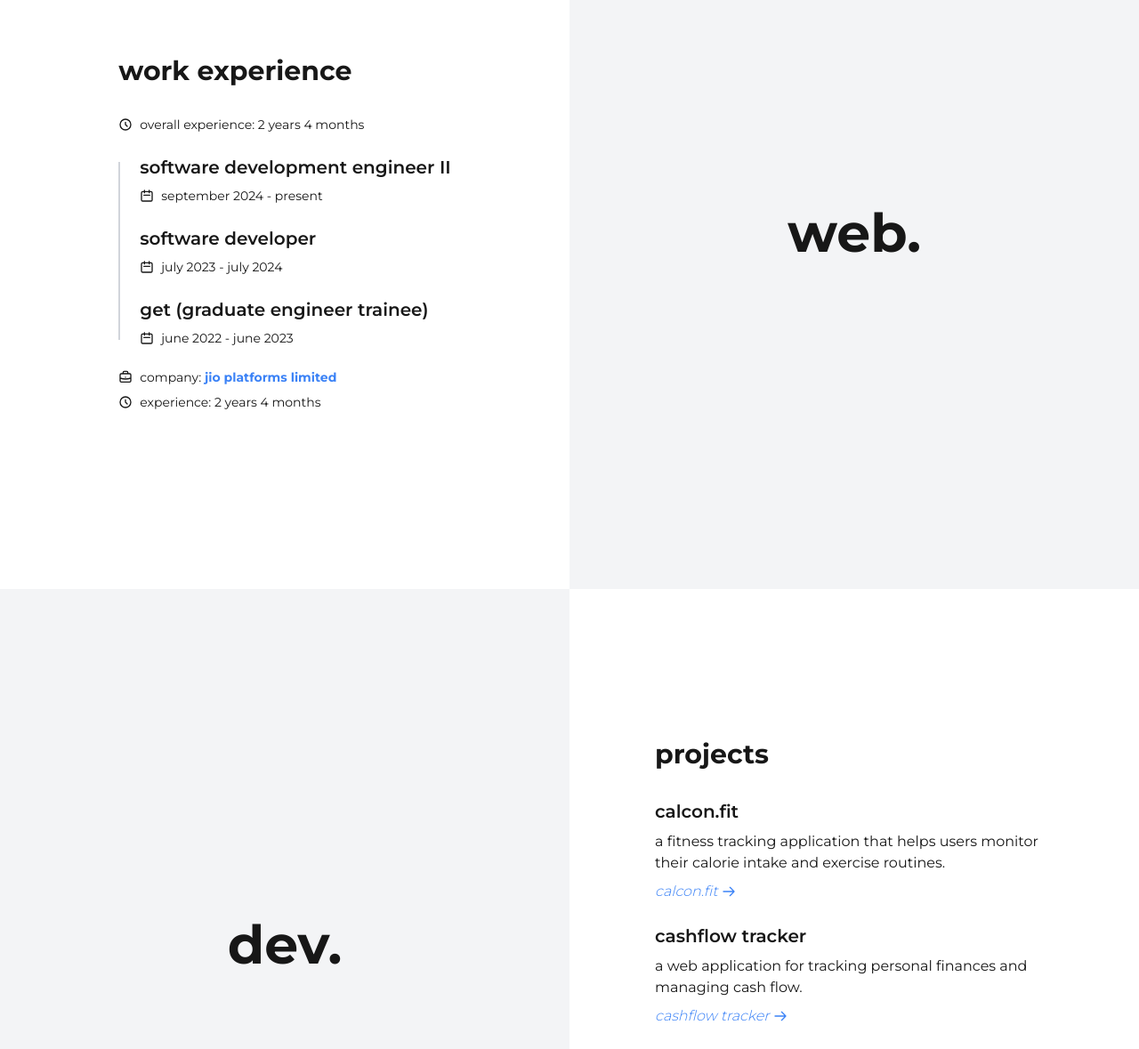
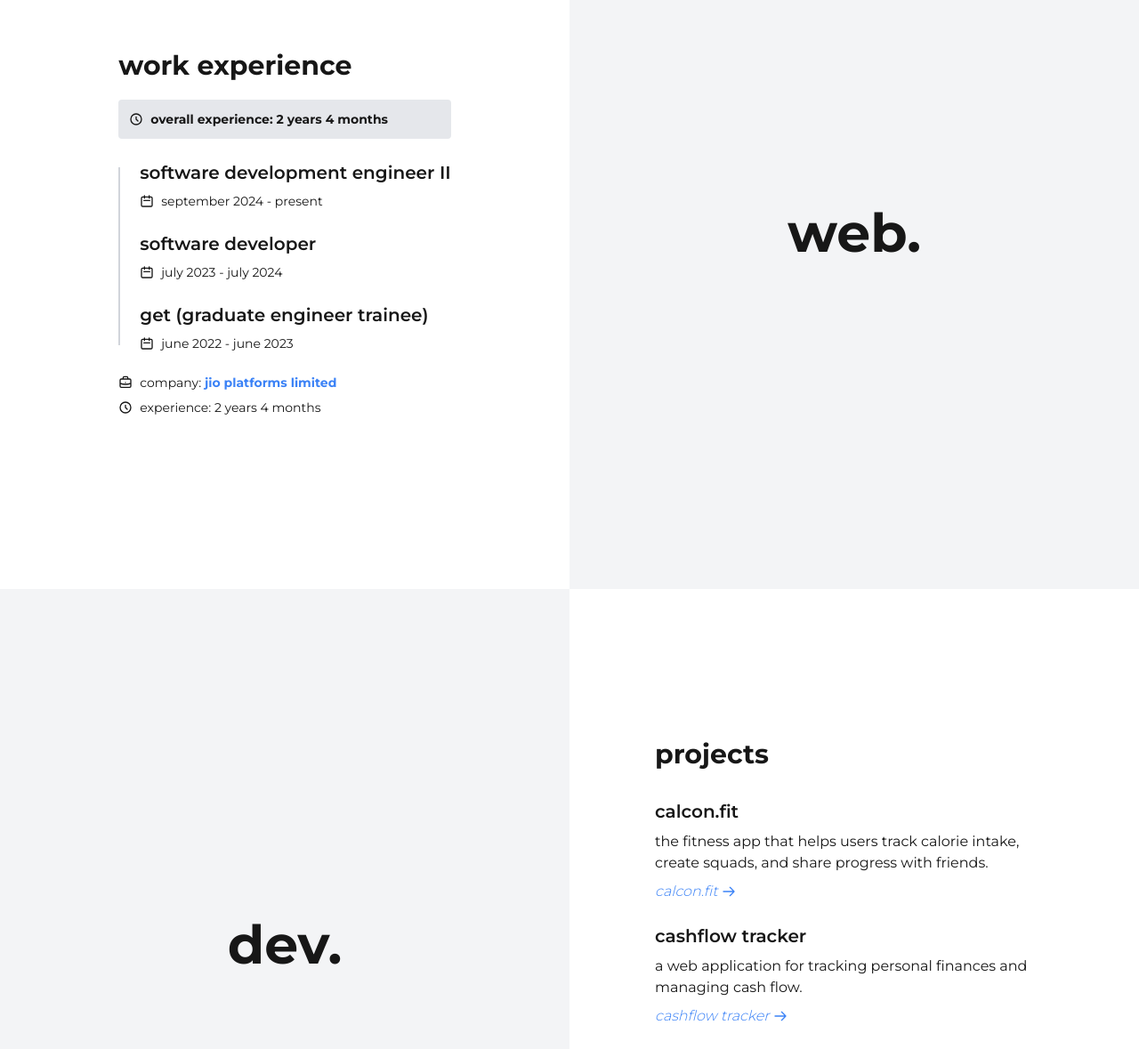
Before and after one commit to vishkashpvp/portfolio, a Next.js app: page / in a window 1280 px wide. Shown: the part 938-2117 px from the top of the page at 89% size. Built offline with nearby package versions, Linux system fonts and the light colour scheme.

Commit message:
update CalConFit description and add background color to overall experience

```diff
--- a/app/components/Projects.tsx
+++ b/app/components/Projects.tsx
@@ -41,7 +41,7 @@ const projects: ProjectProps[] = [
   {
     name: "calcon.fit",
     description:
-      "a fitness tracking application that helps users monitor their calorie intake and exercise routines.",
+      "the fitness app that helps users track calorie intake, create squads, and share progress with friends.",
     link: "https://calcon.fit",
   },
   {
--- a/app/components/WorkExperience.tsx
+++ b/app/components/WorkExperience.tsx
@@ -5,9 +5,9 @@ export default function WorkExperience() {
     <section className="flex flex-col w-full min-h-screen md:flex-row">
       <div className="flex items-center justify-center order-2 w-full p-8 md:w-1/2 md:order-1">
         <div className="max-w-md">
-          <h2 className="mb-8 text-3xl font-bold">work experience</h2>
+          <h2 className="mb-5 text-3xl font-bold">work experience</h2>
           <div className="mb-6 text-sm">
-            <div className="flex items-center">
+            <div className="flex items-center p-3 bg-gray-200 rounded dark:bg-white/10">
               <svg
                 xmlns="http://www.w3.org/2000/svg"
                 className="w-4 h-4 mr-2"
@@ -21,7 +21,7 @@ export default function WorkExperience() {
                   d="M12 8v4l3 3m6-3a9 9 0 11-18 0 9 9 0 0118 0z"
                 />
               </svg>
-              <span>overall experience: 2 years 4 months</span>
+              <span className="font-bold">overall experience: 2 years 4 months</span>
             </div>
           </div>
           <div className="space-y-6 relative pl-6 before:content-[''] before:absolute before:left-0 before:top-2 before:bottom-2 before:w-0.5 before:bg-gray-300 dark:before:bg-gray-600">
```
